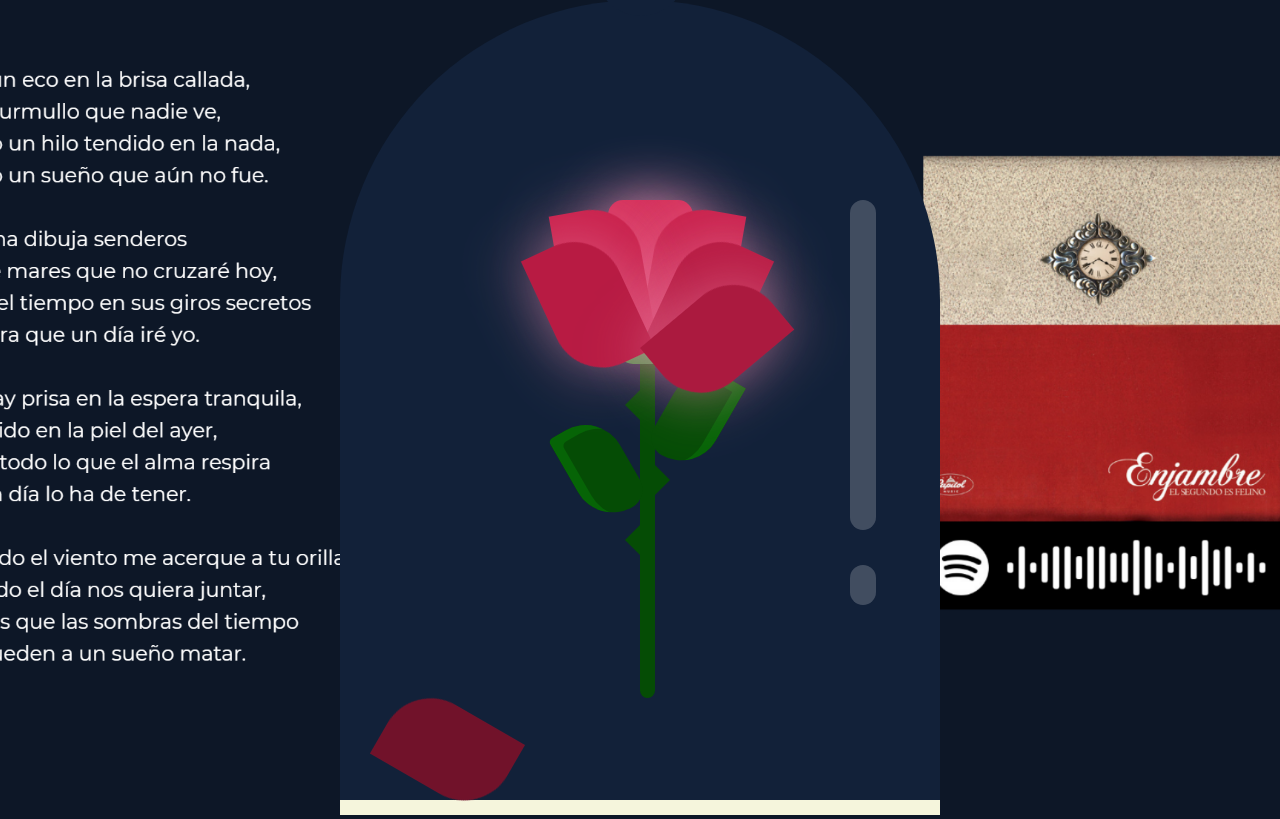
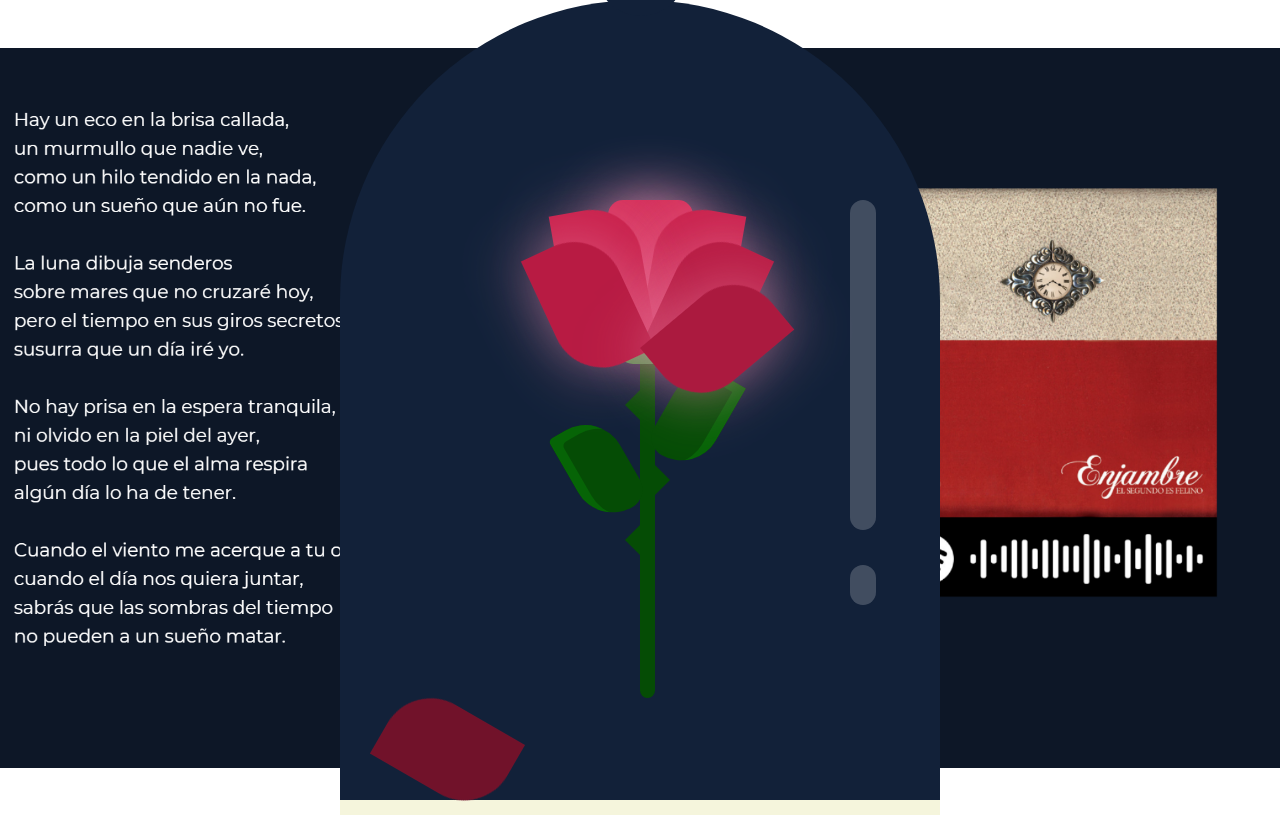
Before and after one commit to DavidAlejandroCordovaRicardez/14Koto, a plain HTML site: page index.html in a window 1280 px wide. Shown: the top 819 px of the page. Drawn offline with Linux system fonts and the light colour scheme.

Commit message:
Update index.html

```diff
--- a/index.html
+++ b/index.html
@@ -7,10 +7,10 @@
     <title>Un ramo para ti</title>
     <style>
         body {
-    height: 100%;
-    width: 100%;
+    height: 100vh;
+    width: 100vw;
     background: url("image.png") no-repeat center center fixed;
-    background-size: cover;
+    background-size: contain;
     overflow: hidden;
 }
         .container {
```
